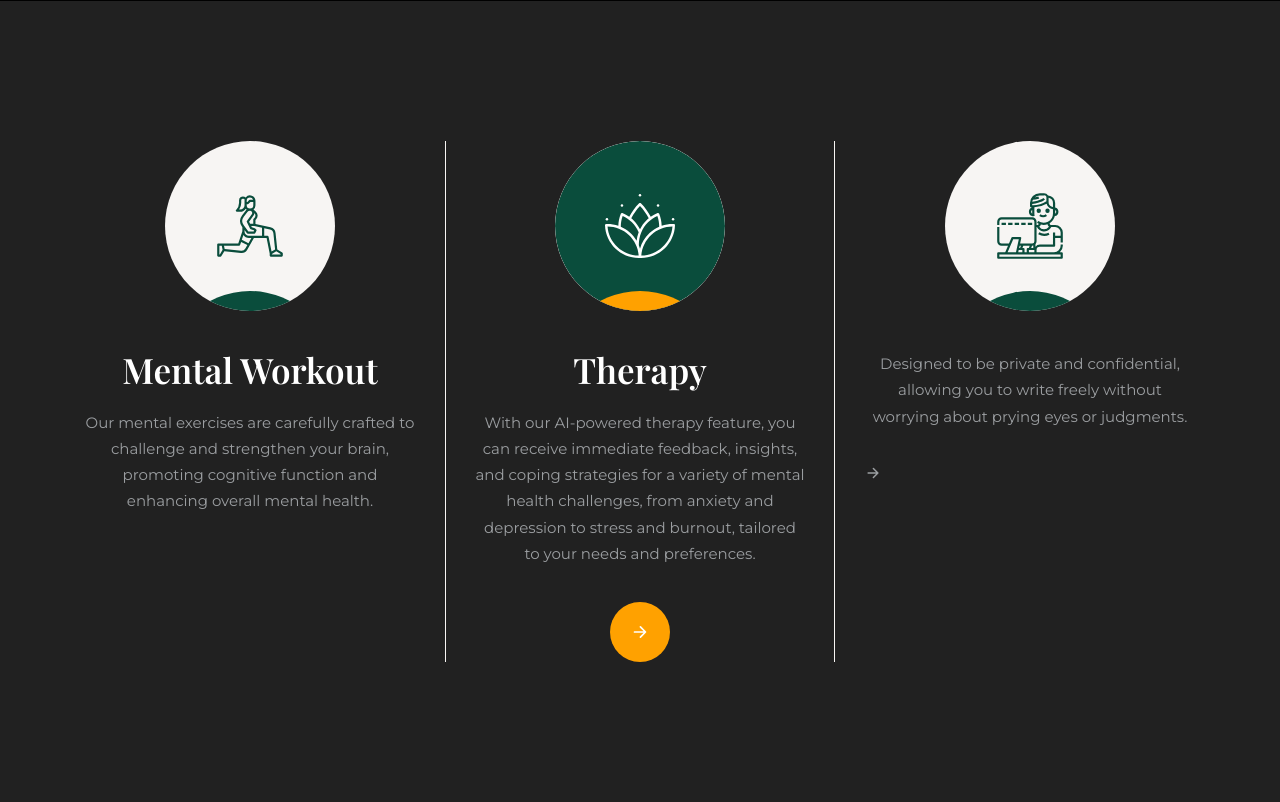
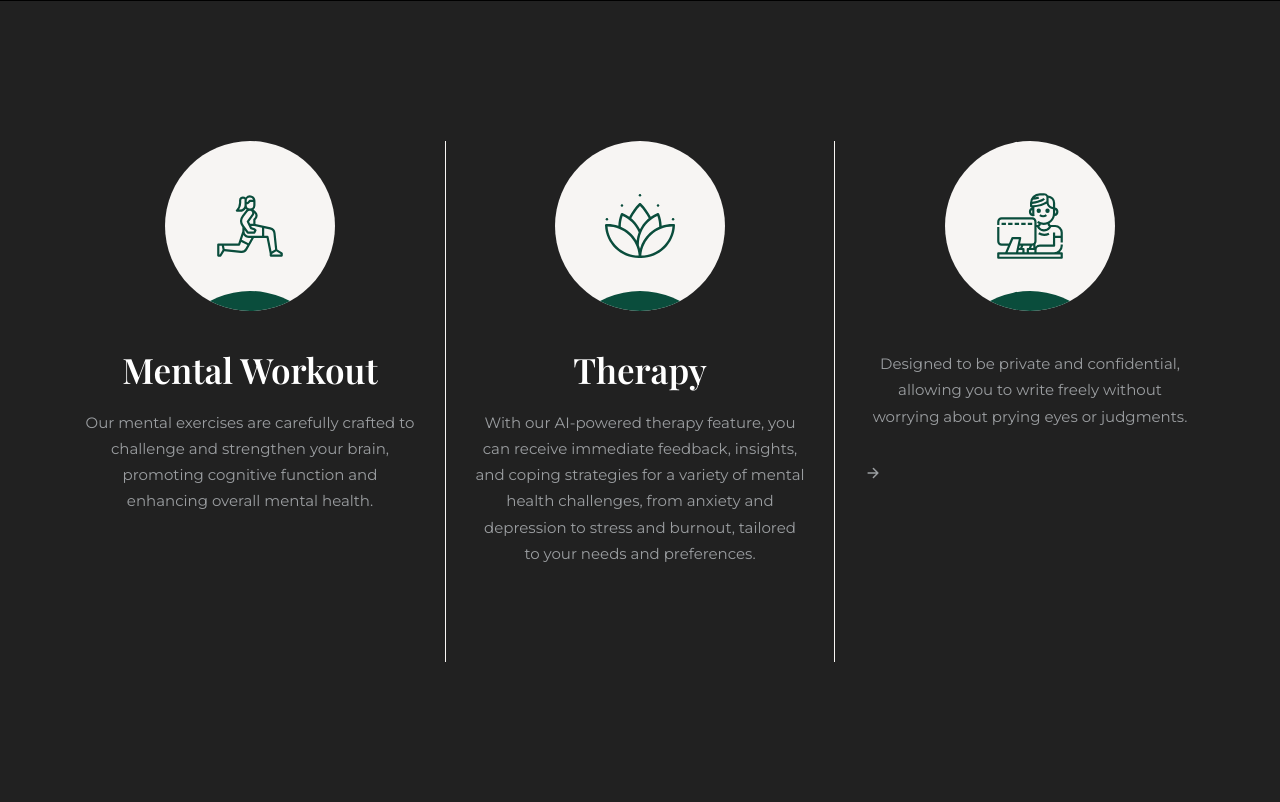
Before and after one commit to blackhackerz/ZenRoom, a Flask app: page / in a window 1280 px wide. Shown: the part 958-1760 px from the top of the page. Run offline with Flask 2, Linux system fonts and the light colour scheme.

Commit message:
Update index.html

```diff
--- a/flaskgs/zenroom/templates/index.html
+++ b/flaskgs/zenroom/templates/index.html
@@ -46,7 +46,7 @@
             </li>
 
             <li>
-              <div class="service-card active">
+              <div class="service-card">
 
                 <div class="card-icon">
                   <img src="{{ url_for('static', filename='service-2.svg') }}" width="60" height="60" loading="lazy" alt="Therapy">
```
